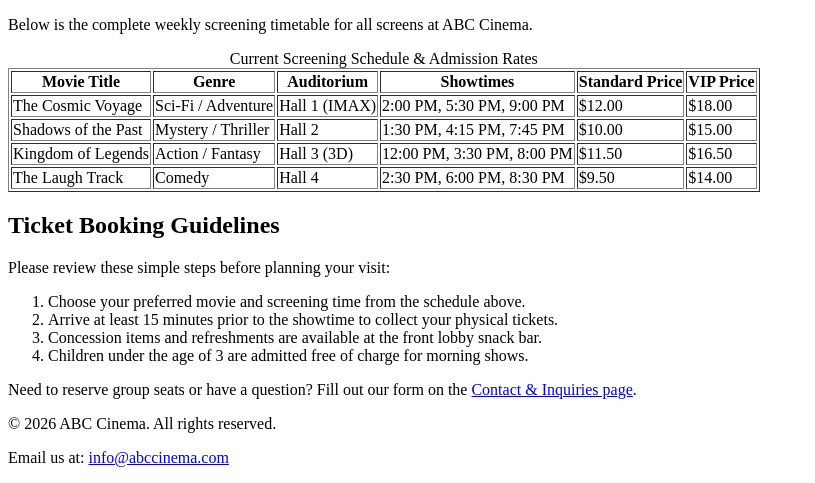
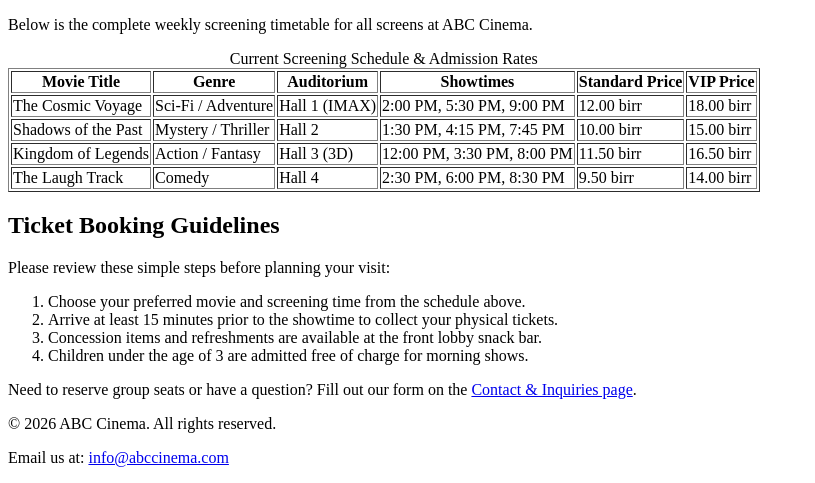
Before and after one commit to Dagmawi54/Web-Programming-I, a plain HTML site: page pages/schedule.html in a window 1280 px wide. Shown: the part 1123-1606 px from the top of the page, without its empty margins (0-815 px from the left). Drawn offline with Linux system fonts and the light colour scheme.

Commit message:
Add movie schedule with showtimes table, real poster, and trailer embed

```diff
--- a/pages/schedule.html
+++ b/pages/schedule.html
@@ -61,32 +61,32 @@
                         <td>Sci-Fi / Adventure</td>
                         <td>Hall 1 (IMAX)</td>
                         <td>2:00 PM, 5:30 PM, 9:00 PM</td>
-                        <td>$12.00</td>
-                        <td>$18.00</td>
+                        <td>12.00 birr</td>
+                        <td>18.00 birr</td>
                     </tr>
                     <tr>
                         <td>Shadows of the Past</td>
                         <td>Mystery / Thriller</td>
                         <td>Hall 2</td>
                         <td>1:30 PM, 4:15 PM, 7:45 PM</td>
-                        <td>$10.00</td>
-                        <td>$15.00</td>
+                        <td>10.00 birr</td>
+                        <td>15.00 birr</td>
                     </tr>
                     <tr>
                         <td>Kingdom of Legends</td>
                         <td>Action / Fantasy</td>
                         <td>Hall 3 (3D)</td>
                         <td>12:00 PM, 3:30 PM, 8:00 PM</td>
-                        <td>$11.50</td>
-                        <td>$16.50</td>
+                        <td>11.50 birr</td>
+                        <td>16.50 birr</td>
                     </tr>
                     <tr>
                         <td>The Laugh Track</td>
                         <td>Comedy</td>
                         <td>Hall 4</td>
                         <td>2:30 PM, 6:00 PM, 8:30 PM</td>
-                        <td>$9.50</td>
-                        <td>$14.00</td>
+                        <td>9.50 birr</td>
+                        <td>14.00 birr</td>
                     </tr>
                 </tbody>
             </table>
```
Also changed, not shown: index.html (+1 -2 lines).
